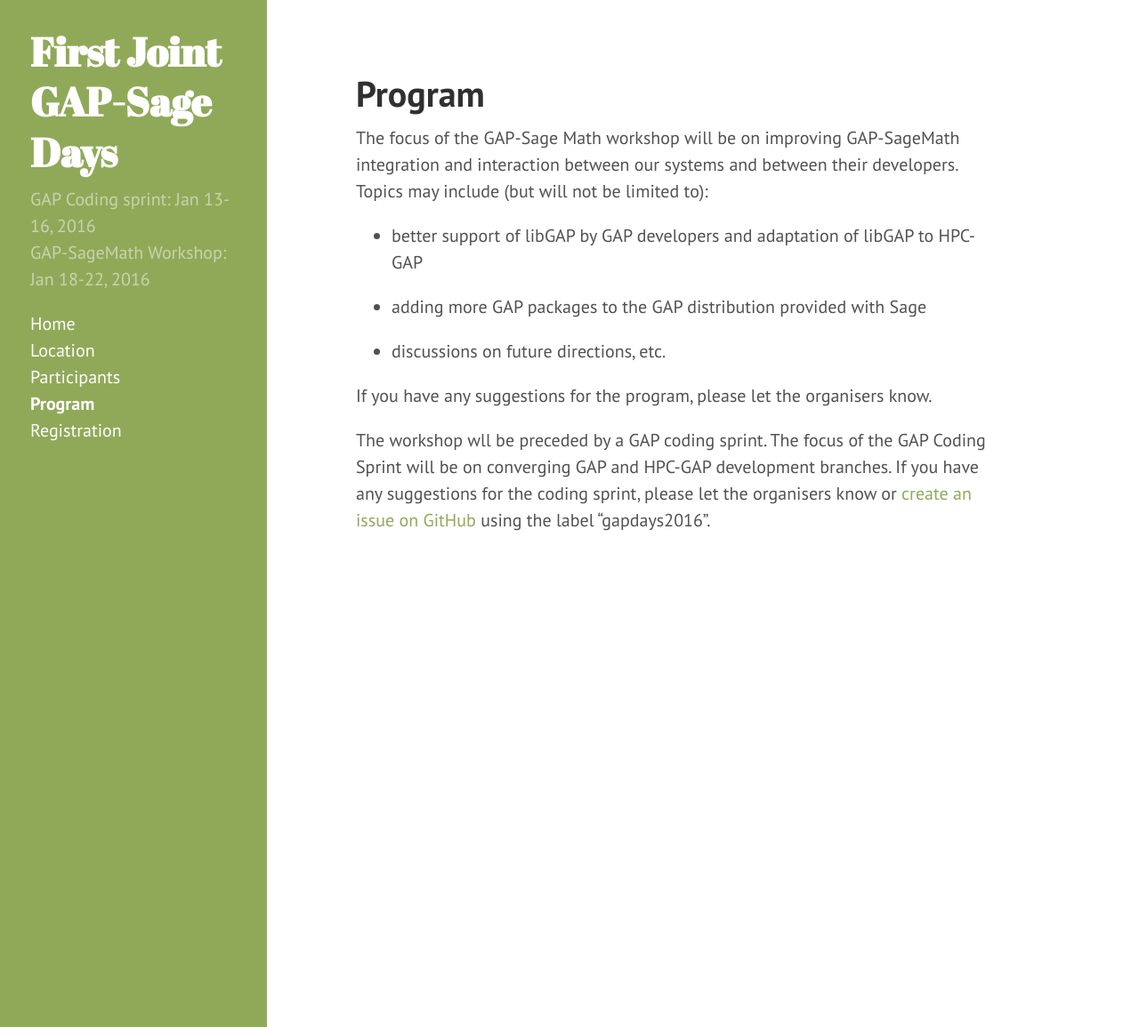
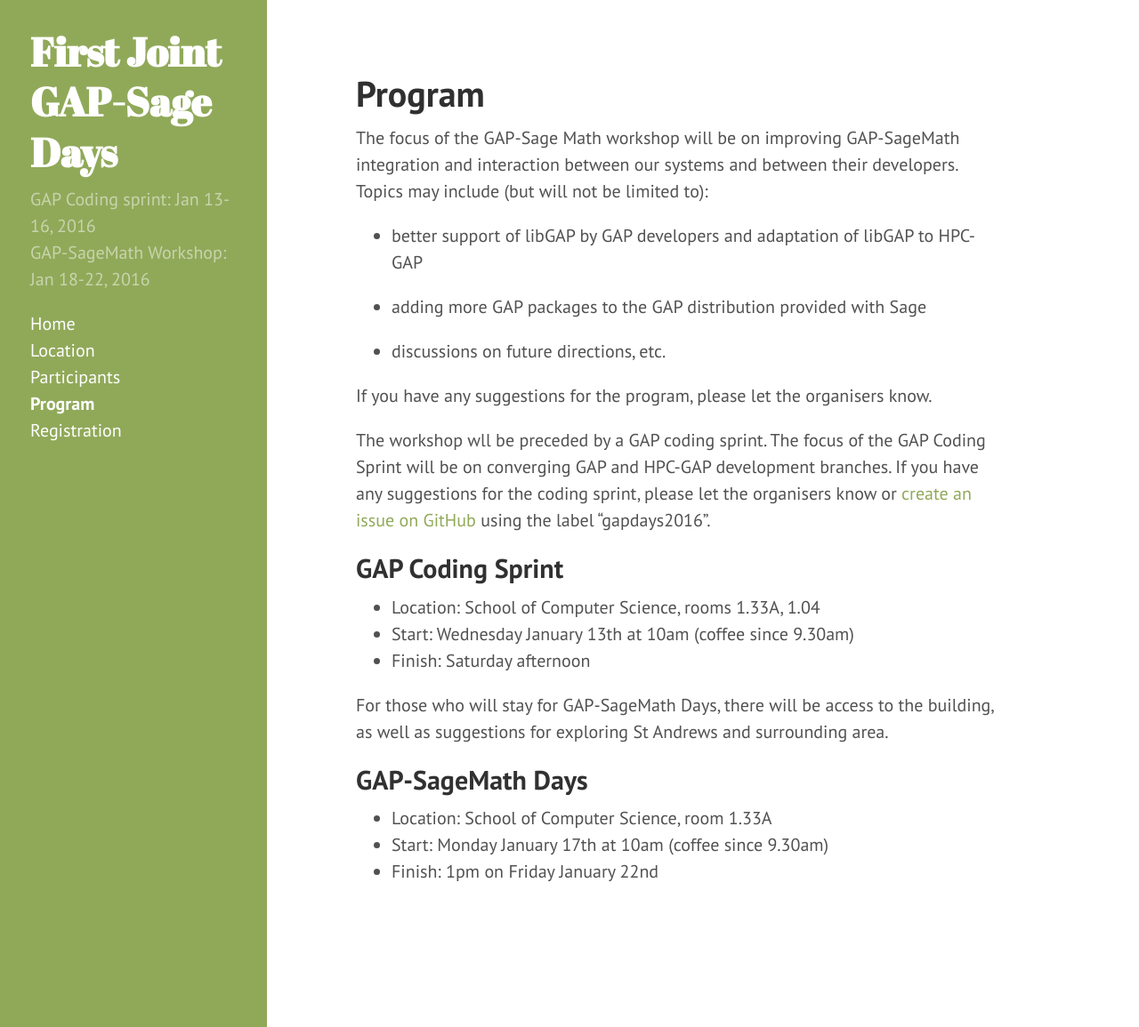
Before and after one commit to gapdays/gap-sage-days2016, a Jekyll site: the page built from program.md, in a window 1280 px wide and 1155 px high. Shown: the whole window at 89% size. Built offline with Jekyll 4.4.1, drawn with Linux system fonts in a browser that asks for light colours; Markdown is read by kramdown in place of the engine named in the settings.

Commit message:
Rough schedule

```diff
--- a/program.md
+++ b/program.md
@@ -14,6 +14,19 @@ The focus of the GAP-Sage Math workshop will be on improving GAP-SageMath integr
 If you have any suggestions for the program, please let the organisers know.
 
 The workshop wll be preceded by a GAP coding sprint. The focus of the GAP Coding Sprint will be on converging GAP and HPC-GAP development branches. If you have any suggestions for the coding sprint, please let the organisers know or [create an issue on GitHub](https://github.com/gap-system/gap/issues) using the label "gapdays2016".
+
+## GAP Coding Sprint
+* Location: School of Computer Science, rooms 1.33A, 1.04
+* Start: Wednesday January 13th at 10am (coffee since 9.30am)
+* Finish: Saturday afternoon
+
+For those who will stay for GAP-SageMath Days, there will be access to the building, as well as suggestions for exploring St Andrews and surrounding area.
+
+
+## GAP-SageMath Days
+* Location: School of Computer Science, room 1.33A
+* Start: Monday January 17th at 10am (coffee since 9.30am)
+* Finish: 1pm on Friday January 22nd
 
 {% comment %}
 
```
